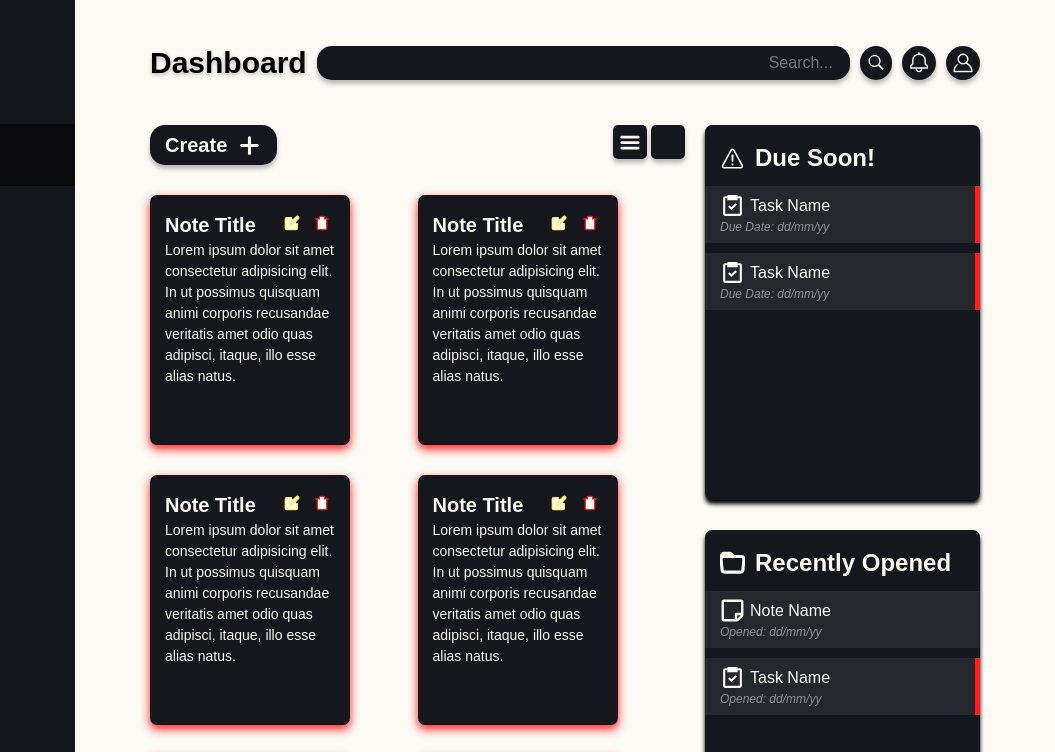
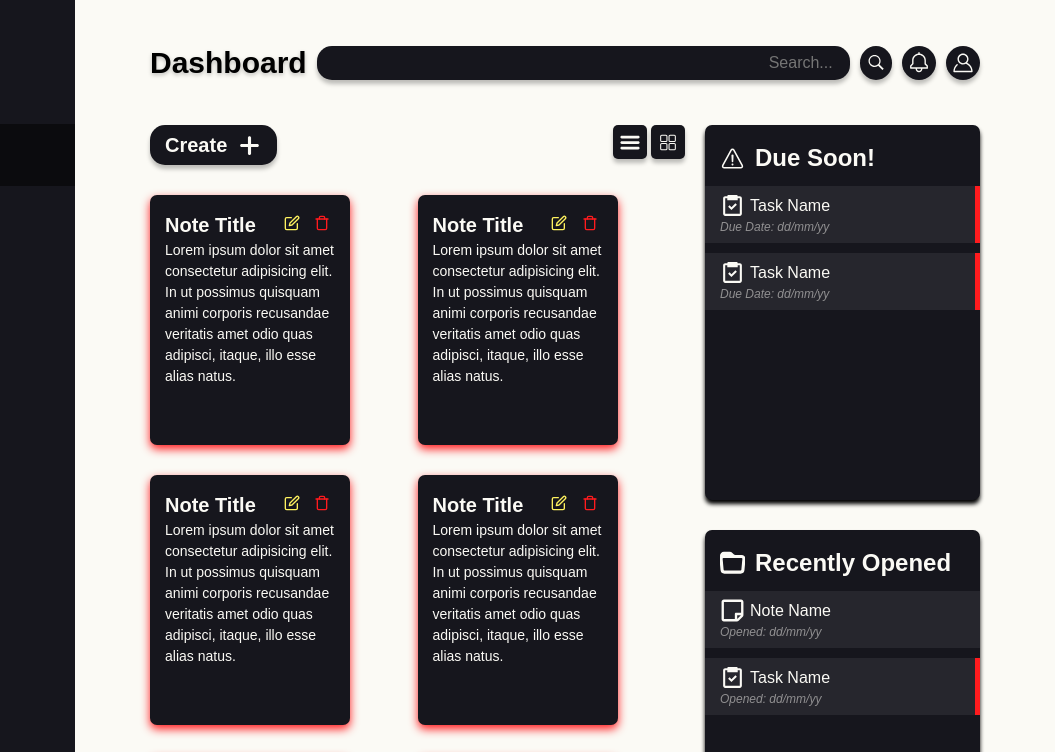
Before and after one commit to Poufles/ADZ-TOP-Dashboard, a plain HTML site: page index.html in a window 1280 px wide. Shown: the top 752 px of the page, 225-1280 px from the left. Drawn offline with Linux system fonts and the light colour scheme; a web font is replaced by a local one.

Commit message:
Fixed icon bug

```diff
--- a/components/icon buttons/style.css
+++ b/components/icon buttons/style.css
@@ -38,6 +38,6 @@ button.icon>svg {
     fill: var(--secondary-color);
 }
 
-button.icon:nth-of-type(4)>svg {
-    stroke: var(--secondary-color)
+button.icon#icon-grid>svg {
+    stroke: var(--secondary-color);
 }
--- a/components/sidebar/style.css
+++ b/components/sidebar/style.css
@@ -8,10 +8,6 @@
 
 body {
     height: 100dvh;
-}
-
-svg {
-    fill: var(--secondary-color);
 }
 
 .text {
@@ -26,6 +22,10 @@ svg {
     overflow: hidden;
     display: grid;
     grid-template-rows: max-content;
+}
+
+#sidebar svg {
+    fill: var(--secondary-color);
 }
 
 #sidebar>#title,
```
